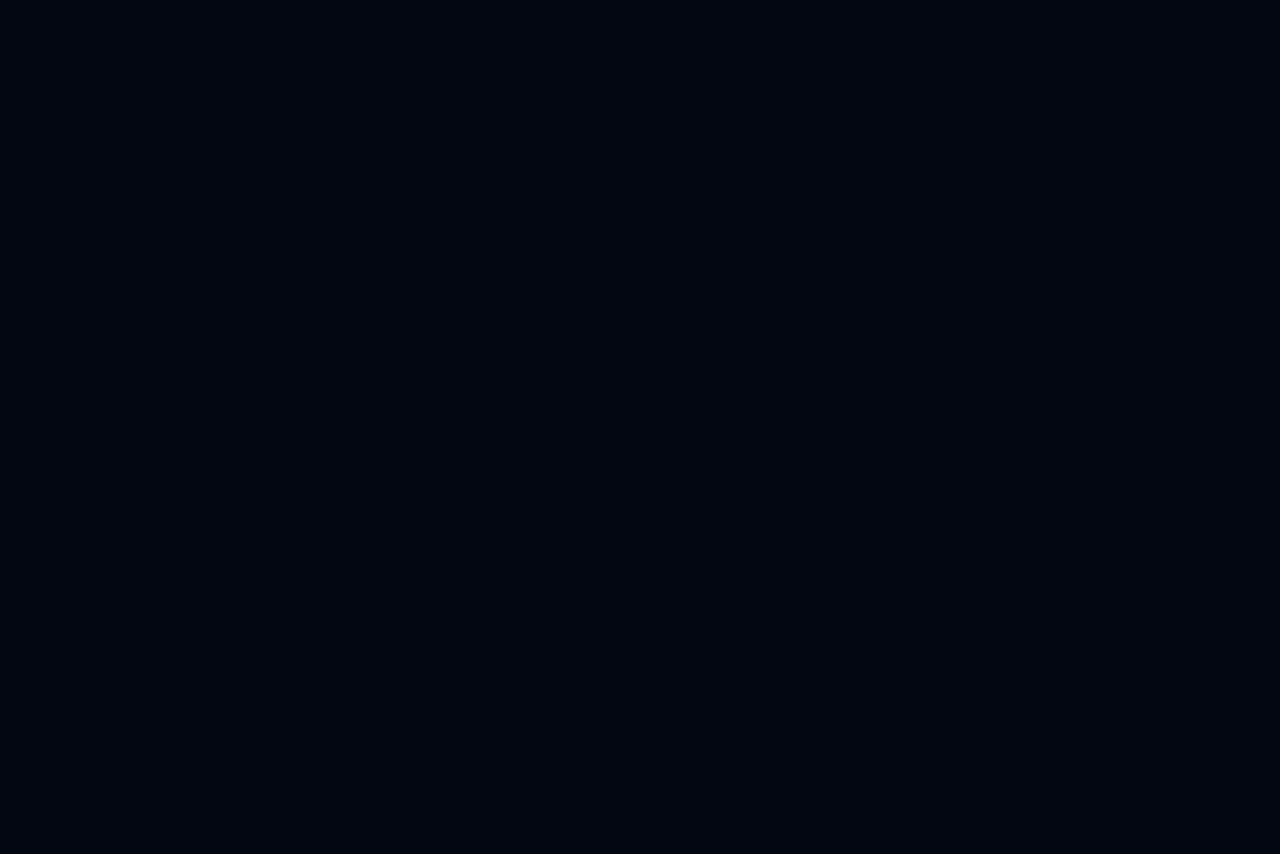
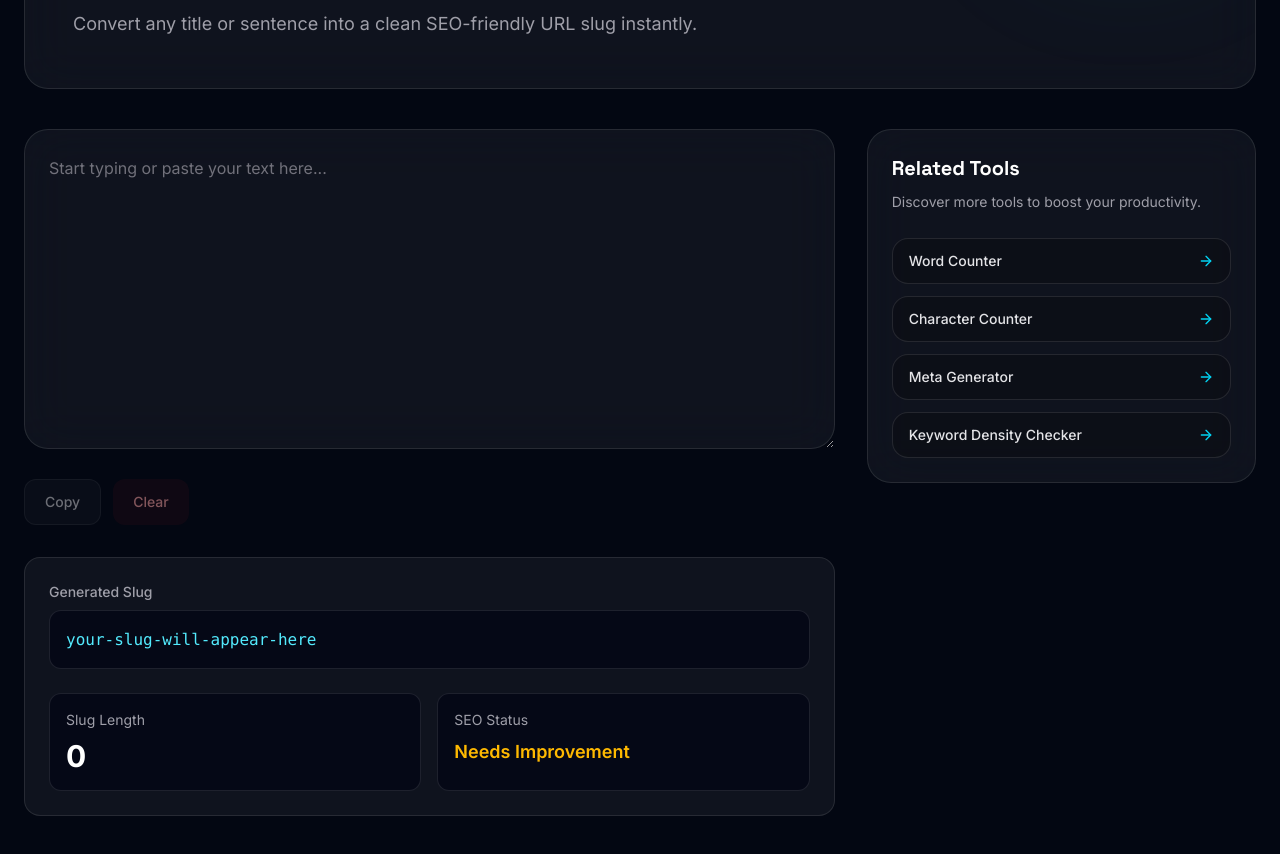
Before and after one commit to ToolNovaAI/toolnovaai, a Next.js app: page /tools/text-to-slug in a window 1280 px wide. Shown: the part 320-1174 px from the top of the page. Before the commit the page ends 800 px from the top, so only its background shows below. Built offline with nearby package versions, Linux system fonts and the light colour scheme.

Commit message:
feat(text-to-slug): complete first working version

```diff
--- a/app/layout.tsx
+++ b/app/layout.tsx
@@ -44,10 +44,11 @@ export default function RootLayout({
   children: React.ReactNode;
 }>) {
   return (
-    <html
-      lang="en"
-      className={`${inter.variable} ${spaceGrotesk.variable} h-full antialiased`}
-    >
+   <html
+  lang="en"
+  data-scroll-behavior="smooth"
+  className={`${inter.variable} ${spaceGrotesk.variable} h-full antialiased`}
+>
       <body className="min-h-screen bg-[#050816] text-white">
         <Navbar />
         <main>{children}</main>
--- a/app/tools/text-to-slug/page.tsx
+++ b/app/tools/text-to-slug/page.tsx
@@ -1,15 +1,70 @@
 "use client";
 
+import ToolHero from "@/components/tool/ToolHero";
+import ToolLayout from "@/components/tool/ToolLayout";
+import ToolSidebar from "@/components/tool/ToolSidebar";
+import TextInput from "@/components/tool/TextInput";
+
+import TextToSlugStats from "@/components/tool/text-to-slug/TextToSlugStats";
+import { useTextToSlug } from "@/components/tool/text-to-slug/useTextToSlug";
+
 export default function TextToSlugPage() {
+  const {
+    text,
+    setText,
+    clear,
+    slug,
+    length,
+  } = useTextToSlug();
+
   return (
     <main className="mx-auto max-w-7xl px-6 py-12">
-      <h1 className="text-4xl font-bold text-white">
-        Text to Slug
-      </h1>
+      <ToolLayout
+        hero={
+          <ToolHero
+            title="Text to Slug"
+            description="Convert any title or sentence into a clean SEO-friendly URL slug instantly."
+            category="SEO"
+            badge="FREE"
+          />
+        }
+        main={
+          <div className="space-y-8">
+            <TextInput
+              text={text}
+              onChange={setText}
+              onClear={clear}
+            />
 
-      <p className="mt-4 text-zinc-400">
-        Coming soon...
-      </p>
+            <TextToSlugStats
+              slug={slug}
+              length={length}
+            />
+          </div>
+        }
+        sidebar={
+          <ToolSidebar
+            items={[
+              {
+                title: "Word Counter",
+                href: "/tools/word-counter",
+              },
+              {
+                title: "Character Counter",
+                href: "/tools/character-counter",
+              },
+              {
+                title: "Meta Generator",
+                href: "/tools/meta-generator",
+              },
+              {
+                title: "Keyword Density Checker",
+                href: "/tools/keyword-density-checker",
+              },
+            ]}
+          />
+        }
+      />
     </main>
   );
 }
--- a/components/tool/text-to-slug/TextToSlugStats.tsx
+++ b/components/tool/text-to-slug/TextToSlugStats.tsx
@@ -0,0 +1,59 @@
+"use client";
+
+interface TextToSlugStatsProps {
+  slug: string;
+  length: number;
+}
+
+export default function TextToSlugStats({
+  slug,
+  length,
+}: TextToSlugStatsProps) {
+  return (
+    <section className="rounded-2xl border border-white/10 bg-white/5 p-6">
+      <div className="space-y-6">
+        <div>
+          <p className="mb-2 text-sm font-medium text-zinc-400">
+            Generated Slug
+          </p>
+
+          <div className="rounded-xl border border-white/10 bg-[#050816] p-4">
+            <code className="break-all text-base text-cyan-300">
+              {slug || "your-slug-will-appear-here"}
+            </code>
+          </div>
+        </div>
+
+        <div className="grid gap-4 sm:grid-cols-2">
+          <div className="rounded-xl border border-white/10 bg-[#050816] p-4">
+            <p className="text-sm text-zinc-400">
+              Slug Length
+            </p>
+
+            <p className="mt-2 text-3xl font-bold text-white">
+              {length}
+            </p>
+          </div>
+
+          <div className="rounded-xl border border-white/10 bg-[#050816] p-4">
+            <p className="text-sm text-zinc-400">
+              SEO Status
+            </p>
+
+            <p
+              className={`mt-2 text-lg font-semibold ${
+                length > 0 && length <= 75
+                  ? "text-emerald-400"
+                  : "text-amber-400"
+              }`}
+            >
+              {length > 0 && length <= 75
+                ? "Good"
+                : "Needs Improvement"}
+            </p>
+          </div>
+        </div>
+      </div>
+    </section>
+  );
+}
--- a/components/tool/text-to-slug/useTextToSlug.ts
+++ b/components/tool/text-to-slug/useTextToSlug.ts
@@ -0,0 +1,29 @@
+"use client";
+
+import { useMemo, useState } from "react";
+
+export function useTextToSlug() {
+  const [text, setText] = useState("");
+
+  const slug = useMemo(() => {
+    return text
+      .toLowerCase()
+      .trim()
+      .replace(/[^\w\s-]/g, "")
+      .replace(/\s+/g, "-")
+      .replace(/-+/g, "-")
+      .replace(/^-|-$/g, "");
+  }, [text]);
+
+  function clear() {
+    setText("");
+  }
+
+  return {
+    text,
+    setText,
+    clear,
+    slug,
+    length: slug.length,
+  };
+}
```
